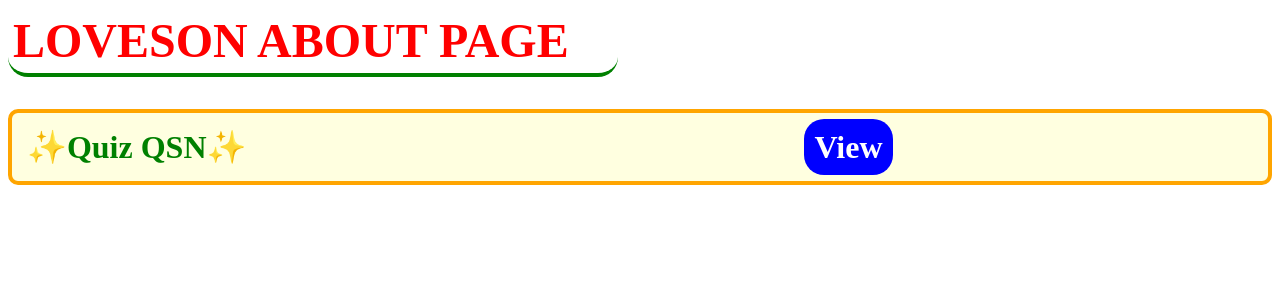
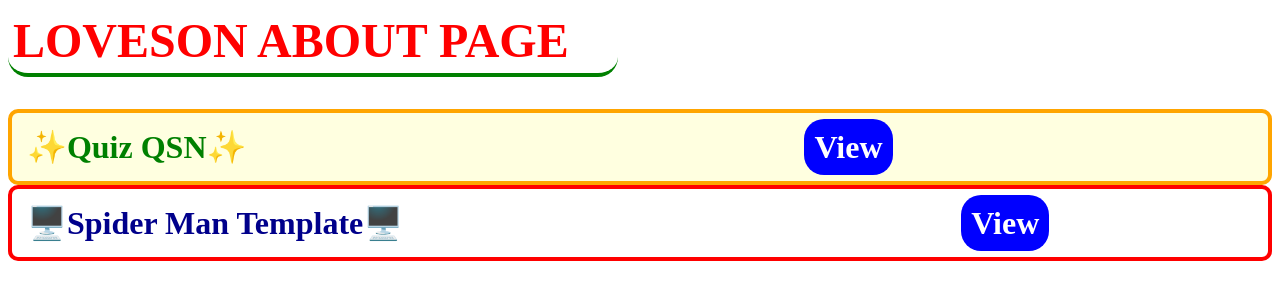
Before and after one commit to lovesonbk30-ui/Loveson_Protfolio, a Python web app: template templates/About.html in a window 1280 px wide. Shown: the top 300 px of the page. Run offline with Jinja, Linux system fonts and the light colour scheme; the template is opened without the code that fills it, so the values that code supplies are empty.

Commit message:
Update About.html

```diff
--- a/templates/About.html
+++ b/templates/About.html
@@ -28,6 +28,24 @@ padding: 10px;
 margin-left: 550px;
 color: white;
 }
+
+.Spider{
+padding: 15px;
+background: lightred;
+border: 4px solid red;
+font-size: 2rem;
+color: darkblue;
+font-weight: bold;
+border-radius: 10px;
+}
+.Spider a{
+text-decoration: none;
+background: blue;
+border-radius: 20px;
+padding: 10px;
+margin-left: 550px;
+color: white;
+}
 </style>
 <body>
 <h1> LOVESON ABOUT PAGE </h1>
@@ -35,4 +53,8 @@ color: white;
 ✨Quiz QSN✨
 <a href='https://drive.google.com/file/d/1x88RhnxVQgKRkuwDpR7QGrTK2mZaO2T_/view?usp=drivesdk'> View </a>
 </div>
+<div class='Spider'>
+🖥️Spider Man Template🖥️
+<a href='https://drive.google.com/drive/u/0/mobile/my-drive'> View </a>
+</div>
 </body>
```
